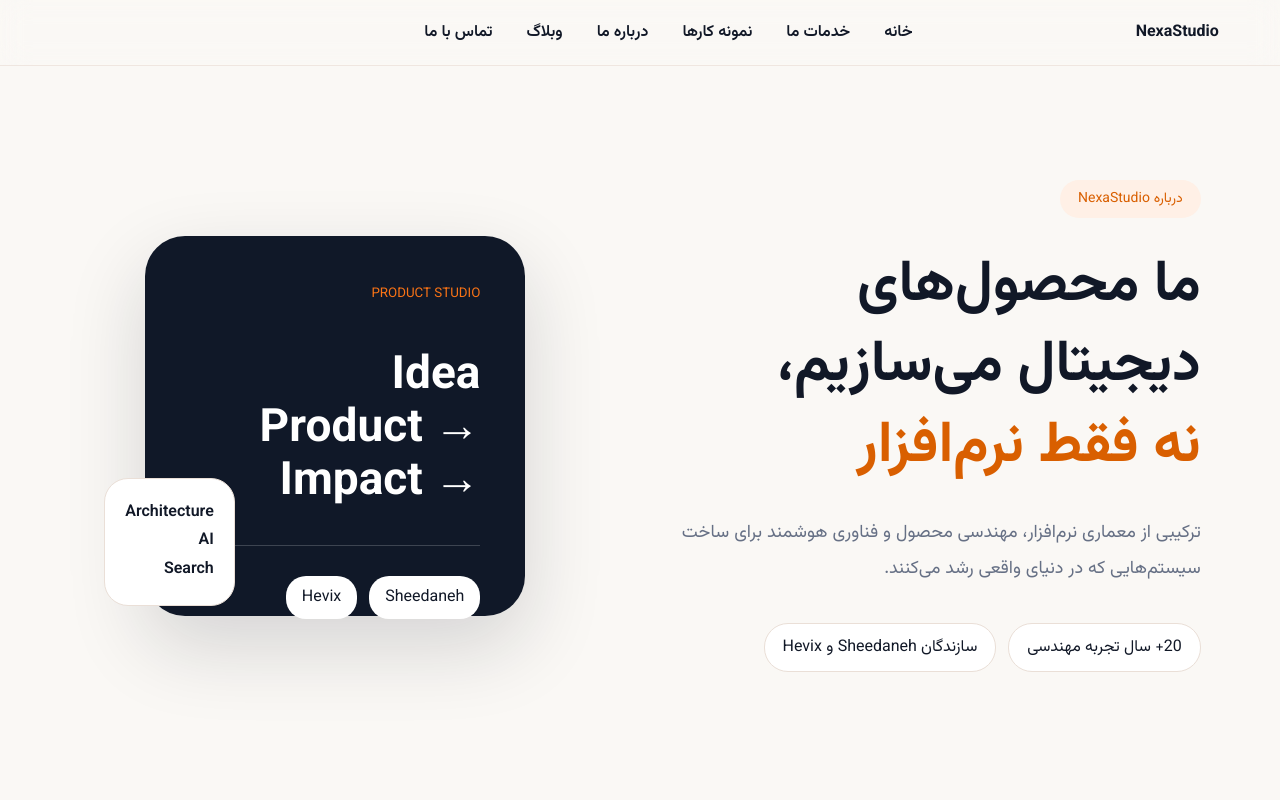
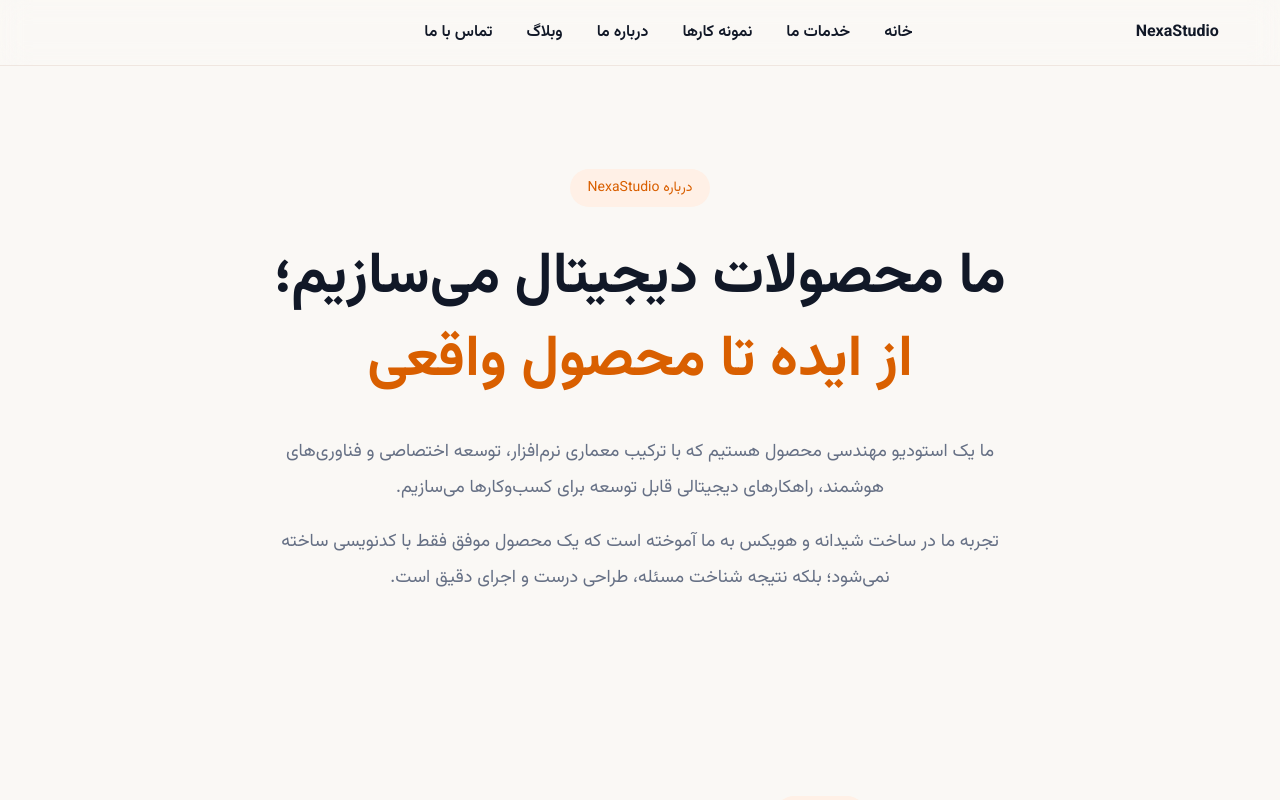
Before and after one commit to zohreksh/smartpilot, a Nuxt app: page /about in a window 1280 px wide. Shown: the top 800 px of the page. Built offline with nearby package versions, Linux system fonts and the light colour scheme.

Commit message:
Refine about hero to text-focused composition

```diff
--- a/pages/about.vue
+++ b/pages/about.vue
@@ -5,28 +5,15 @@
     <section class="hero container">
       <div class="hero-copy">
         <span class="eyebrow">درباره NexaStudio</span>
-        <h1>ما محصول‌های دیجیتال می‌سازیم،<br /><strong>نه فقط نرم‌افزار</strong></h1>
+        <h1>ما محصولات دیجیتال می‌سازیم؛<br /><strong>از ایده تا محصول واقعی</strong></h1>
         <p>
-          ترکیبی از معماری نرم‌افزار، مهندسی محصول و فناوری هوشمند برای ساخت
-          سیستم‌هایی که در دنیای واقعی رشد می‌کنند.
+          ما یک استودیو مهندسی محصول هستیم که با ترکیب معماری نرم‌افزار، توسعه
+          اختصاصی و فناوری‌های هوشمند، راهکارهای دیجیتالی قابل توسعه برای کسب‌وکارها می‌سازیم.
         </p>
-        <div class="hero-meta">
-          <span>20+ سال تجربه مهندسی</span>
-          <span>سازندگان Sheedaneh و Hevix</span>
-        </div>
-      </div>
-
-      <div class="hero-canvas">
-        <div class="product-layer main">
-          <small>PRODUCT STUDIO</small>
-          <h2>Idea<br />→ Product<br />→ Impact</h2>
-          <div class="divider"></div>
-          <div class="product-links">
-            <span>Sheedaneh</span>
-            <span>Hevix</span>
-          </div>
-        </div>
-        <div class="floating-note">Architecture<br />AI<br />Search</div>
+        <p>
+          تجربه ما در ساخت شیدانه و هویکس به ما آموخته است که یک محصول موفق فقط
+          با کدنویسی ساخته نمی‌شود؛ بلکه نتیجه شناخت مسئله، طراحی درست و اجرای دقیق است.
+        </p>
       </div>
     </section>
 
@@ -34,8 +21,7 @@
       <div class="story-number">20+</div>
       <div>
         <span class="eyebrow">داستان ما</span>
-        <h2>از ساخت سیستم‌های واقعی تا ساخت محصولات دیجیتال</h2>
-        <p>تجربه ما در مهندسی نرم‌افزار به ما یاد داد که محصول موفق فقط با کد ساخته نمی‌شود؛ با شناخت مسئله، معماری درست و تصمیم‌های دقیق ساخته می‌شود.</p>
+        <h2>سال‌ها تجربه مهندسی، امروز تبدیل به ساخت محصولات دیجیتال شده است.</h2>
       </div>
     </section>
   </main>
@@ -44,15 +30,13 @@
 <style scoped>
 .about-page{direction:rtl;background:#faf8f5;color:#111827;overflow:hidden}
 .container{max-width:1180px;margin:auto;padding:0 28px}
-.hero{min-height:720px;display:grid;grid-template-columns:1fr .95fr;gap:70px;align-items:center}
+.hero{min-height:650px;display:flex;align-items:center;justify-content:center;text-align:center}
+.hero-copy{max-width:820px}
 .eyebrow{display:inline-block;color:#d95f00;background:#fff0e6;border-radius:30px;padding:8px 18px;font-size:14px}
-.hero h1{font-size:clamp(40px,4.5vw,58px);line-height:1.4;margin:28px 0}.hero h1 strong{color:#d95f00}
-.hero p{max-width:560px;color:#667085;font-size:18px;line-height:2}
-.hero-meta{display:flex;flex-wrap:wrap;gap:12px;margin-top:36px}.hero-meta span{background:#fff;border:1px solid #eadfd7;border-radius:24px;padding:11px 18px}
-.hero-canvas{position:relative;height:470px;display:flex;align-items:center;justify-content:center}
-.product-layer{width:380px;height:380px;background:#101828;color:white;border-radius:40px;padding:45px;box-shadow:0 30px 80px rgba(16,24,40,.16)}
-.product-layer small{color:#f97316}.product-layer h2{font-size:46px;line-height:1.15;margin:45px 0 35px}.divider{height:1px;background:#ffffff30}.product-links{display:flex;gap:12px;margin-top:30px}.product-links span{background:white;color:#111827;border-radius:20px;padding:9px 16px}
-.floating-note{position:absolute;left:25px;bottom:55px;background:#fff;border:1px solid #eadfd7;border-radius:24px;padding:20px;line-height:1.8;font-weight:600}
-.story{display:grid;grid-template-columns:.35fr 1fr;gap:60px;padding:80px 28px}.story-number{font-size:110px;font-weight:800;color:#d95f00}.story h2{font-size:42px;line-height:1.5}.story p{color:#667085;font-size:18px;line-height:2}
-@media(max-width:800px){.hero,.story{grid-template-columns:1fr;gap:35px}.hero{padding-top:70px}.hero h1,.story h2{font-size:34px}.hero-canvas{height:360px}.product-layer{width:100%;height:auto}.product-layer h2{font-size:34px}.floating-note{left:0}.story-number{font-size:80px}}
+.hero h1{font-size:clamp(38px,4.5vw,58px);line-height:1.45;margin:30px 0}.hero h1 strong{color:#d95f00}
+.hero p{color:#667085;font-size:18px;line-height:2;max-width:760px;margin:18px auto}
+.story{display:grid;grid-template-columns:.35fr 1fr;gap:60px;padding:80px 28px;align-items:center}
+.story-number{font-size:110px;font-weight:800;color:#d95f00}
+.story h2{font-size:42px;line-height:1.5}
+@media(max-width:800px){.hero{min-height:auto;padding:90px 28px}.hero h1{font-size:34px}.hero p{font-size:16px}.story{grid-template-columns:1fr;gap:20px}.story-number{font-size:80px}.story h2{font-size:30px}}
 </style>
```
